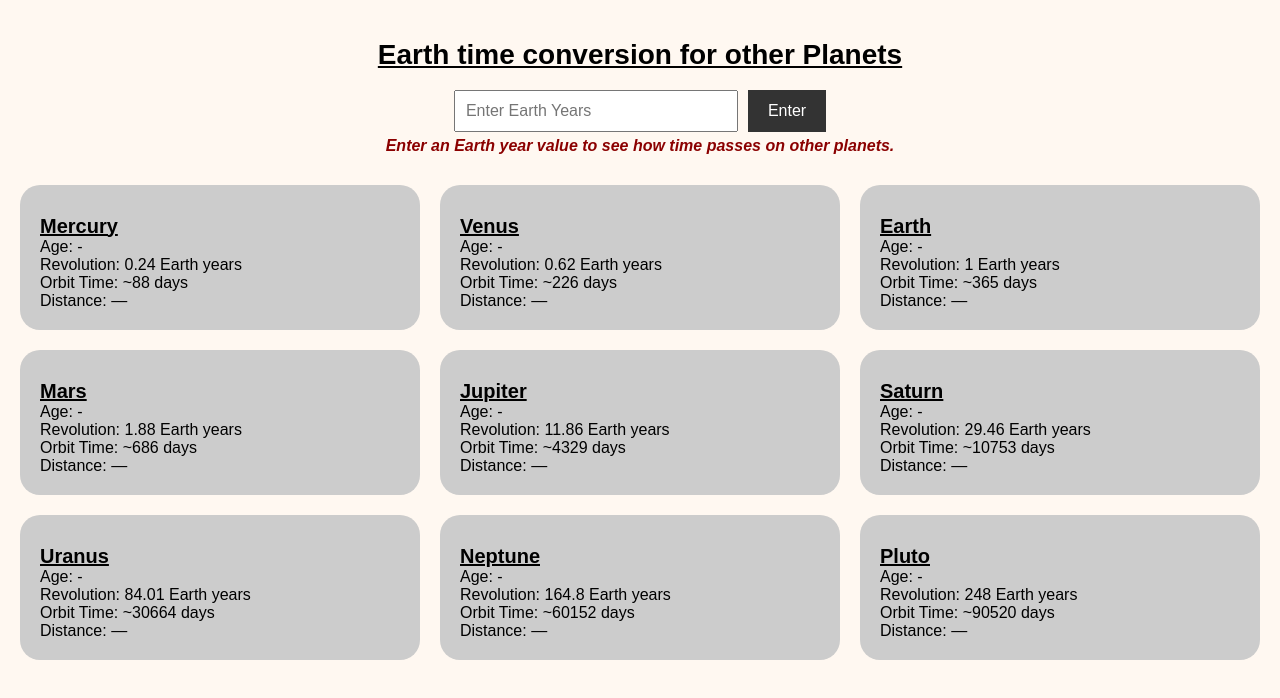
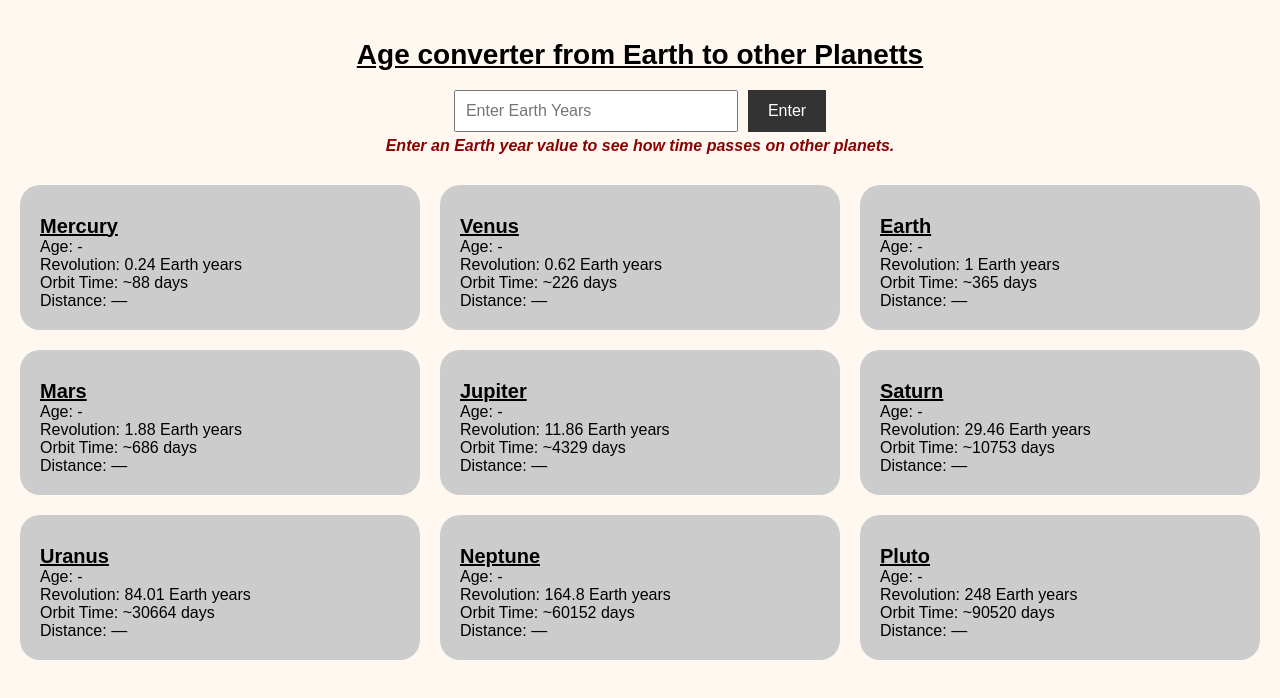
Before and after one commit to geraldloiseyy/geraldloiseyy.github.io, a plain HTML site: page index.html in a window 1280 px wide. Drawn offline with Linux system fonts and the light colour scheme.

Commit message:
Update index.html

```diff
--- a/index.html
+++ b/index.html
@@ -64,7 +64,7 @@
   </style>
 </head>
 <body>
-  <h1>Earth time conversion for other Planets</h1>
+  <h1>Age converter from Earth to other Planetts</h1>
   <div class="input-area">
     <input id="earthYearsInput" type="number" placeholder="Enter Earth Years">
     <button onclick="convertAges()">Enter</button>
```
